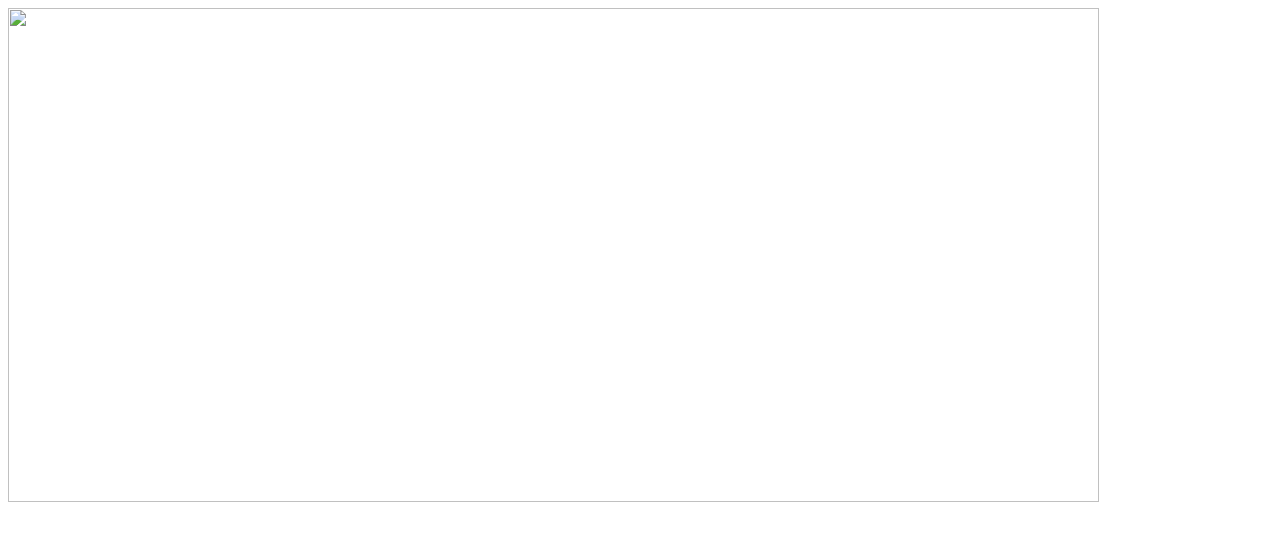
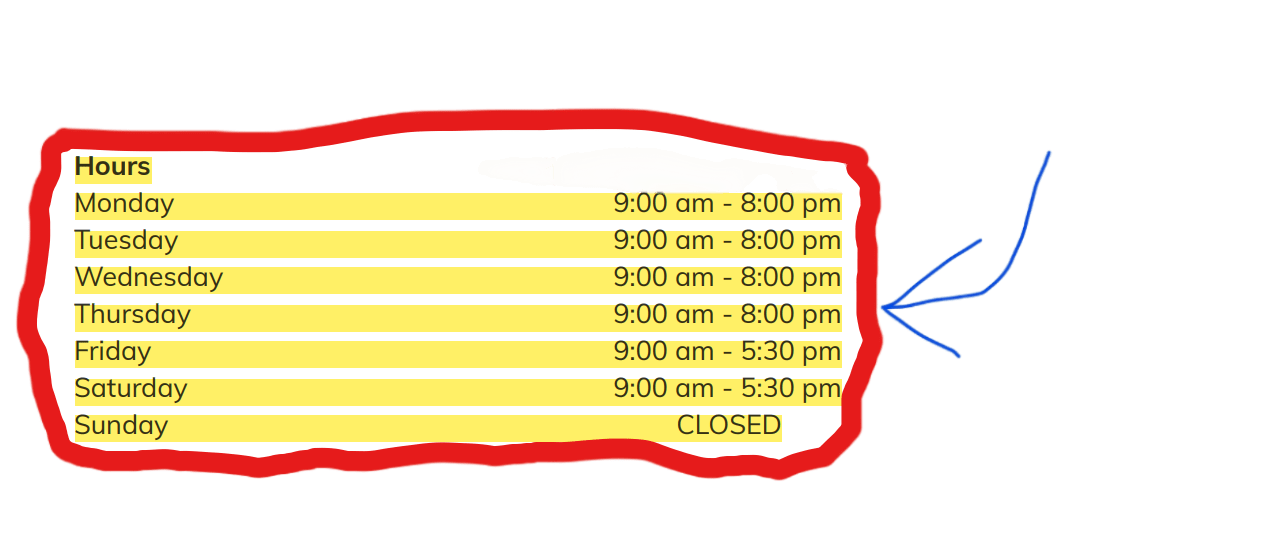
Before and after one commit to Gladimore/LibaryTimes, a plain HTML site: page index.html in a window 1280 px wide. Drawn offline with Linux system fonts and the light colour scheme.

Commit message:
Update index.html

```diff
--- a/index.html
+++ b/index.html
@@ -4,6 +4,6 @@
     <title>Libary Times</title>
   </head>
   <body>
-    <p><img src="/img_idk?" alt="" width="1091" height="494" /></p>
+    <p><img src="/LibaryTimes-transformed.png" alt="" width="1091" height="494" /></p>
   </body>
   <html>
```
